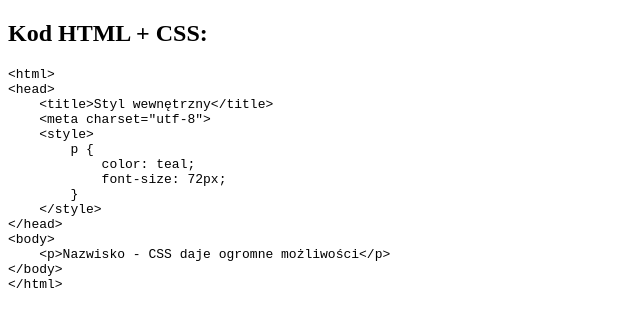
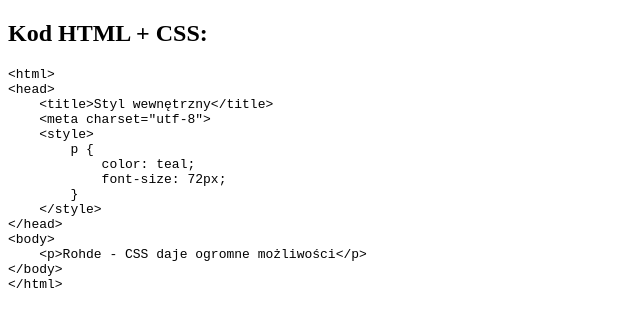
Before and after one commit to BonkAddict420/CSS, a plain HTML site: page kod_z5_3_rohd.html in a window 1280 px wide. Shown: the full height of the page, 0-640 px from the left. Drawn offline with Linux system fonts and the light colour scheme.

Commit message:
Update kod_z5_3_rohd.html

```diff
--- a/kod_z5_3_rohd.html
+++ b/kod_z5_3_rohd.html
@@ -26,7 +26,7 @@
     &lt;/style&gt;
 &lt;/head&gt;
 &lt;body&gt;
-    &lt;p&gt;Nazwisko - CSS daje ogromne możliwości&lt;/p&gt;
+    &lt;p&gt;Rohde - CSS daje ogromne możliwości&lt;/p&gt;
 &lt;/body&gt;
 &lt;/html&gt;
     </pre>
```
